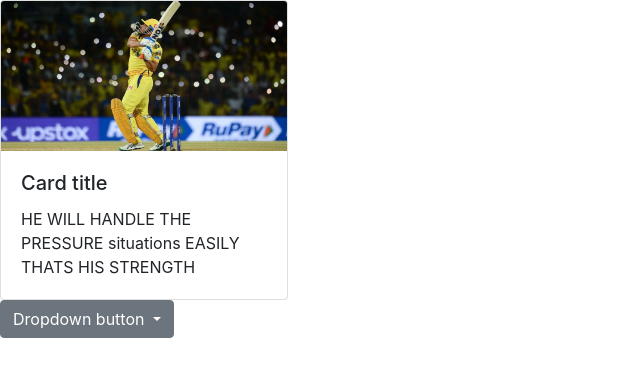
After one commit to yashwanth22902/carousel_project, a Django app: page /reddy/ in a window 1280 px wide. The commit adds this page. Shown: the top 377 px of the page, without its empty margins (0-640 px from the left). Run offline with Django 4.2, Linux system fonts and the light colour scheme.

Commit message:
first commit

```diff
--- a/app/views.py
+++ b/app/views.py
@@ -5,3 +5,5 @@ def django(request):
     return render(request,'django.html')
 def yash(request):
     return render(request,'yash.html')
+def reddy(request):
+    return render(request,'reddy.html')
--- a/project18/urls.py
+++ b/project18/urls.py
@@ -22,4 +22,5 @@ urlpatterns = [
     path('admin/', admin.site.urls),
     path('django/',django,name='django'),
     path('yash/',yash,name='yash'),
+    path('reddy/',reddy,name='reddy'),
 ]
--- a/templates/django.html
+++ b/templates/django.html
@@ -6,7 +6,6 @@
     <meta name="viewport" content="width=device-width, initial-scale=1.0">
     <title>Document</title>
     <link rel="stylesheet" href="https://cdn.jsdelivr.net/npm/bootstrap@4.6.2/dist/css/bootstrap.min.css" integrity="sha384-xOolHFLEh07PJGoPkLv1IbcEPTNtaed2xpHsD9ESMhqIYd0nLMwNLD69Npy4HI+N" crossorigin="anonymous">
-    <link rel="stylesheet" href="{% static 'css/c1.css' %}">
 </head>
 <body>
     <div class="card" style="width: 18rem;">
--- /dev/null
+++ b/templates/reddy.html
@@ -0,0 +1,32 @@
+{%load static%}
+<!DOCTYPE html>
+<html lang="en">
+<head>
+    <meta charset="UTF-8">
+    <meta name="viewport" content="width=<div class="card" style="width: 18rem;">
+    <title>Document</title>
+    <link rel="stylesheet" href="https://cdn.jsdelivr.net/npm/bootstrap@4.6.2/dist/css/bootstrap.min.css" integrity="sha384-xOolHFLEh07PJGoPkLv1IbcEPTNtaed2xpHsD9ESMhqIYd0nLMwNLD69Npy4HI+N" crossorigin="anonymous">
+</head>
+<body>
+    <div class="card" style="width: 18rem;">
+        <img src="{%static 'images/dhoni.webp' %}" class="card-img-top" alt="..." height="150px" width="150px">
+        <div class="card-body">
+          <h5 class="card-title">Card title</h5>
+          <p class="card-text">HE WILL HANDLE THE PRESSURE situations EASILY THATS HIS STRENGTH</p>
+
+        </div>
+      </div>
+      <div class="dropdown">
+        <button class="btn btn-secondary dropdown-toggle" type="button" data-toggle="dropdown" aria-expanded="false">
+          Dropdown button
+        </button>
+        <div class="dropdown-menu">
+          <a class="btn btn-primary" href="{% url 'yash' %}">2007 T20 WORLDCUP WINNER</a>
+          <a class="btn btn-danger" href="{% url 'django' %}">2011 WORLDCUP WINNIONG CAPTAIN</a>
+          <a class="dropdown-info" href="{% url 'reddy' %}">2013 CHAMPIONS TROPHY WINNER</a>
+        </div>
+      </div>
+      <script src="https://cdn.jsdelivr.net/npm/jquery@3.5.1/dist/jquery.slim.min.js" integrity="sha384-DfXdz2htPH0lsSSs5nCTpuj/zy4C+OGpamoFVy38MVBnE+IbbVYUew+OrCXaRkfj" crossorigin="anonymous"></script>
+<script src="https://cdn.jsdelivr.net/npm/bootstrap@4.6.2/dist/js/bootstrap.bundle.min.js" integrity="sha384-Fy6S3B9q64WdZWQUiU+q4/2Lc9npb8tCaSX9FK7E8HnRr0Jz8D6OP9dO5Vg3Q9ct" crossorigin="anonymous"></script>
+</body>
+</html>
```
Also changed, not shown: templates/yash.html (+13 -6 lines), db.sqlite3.
